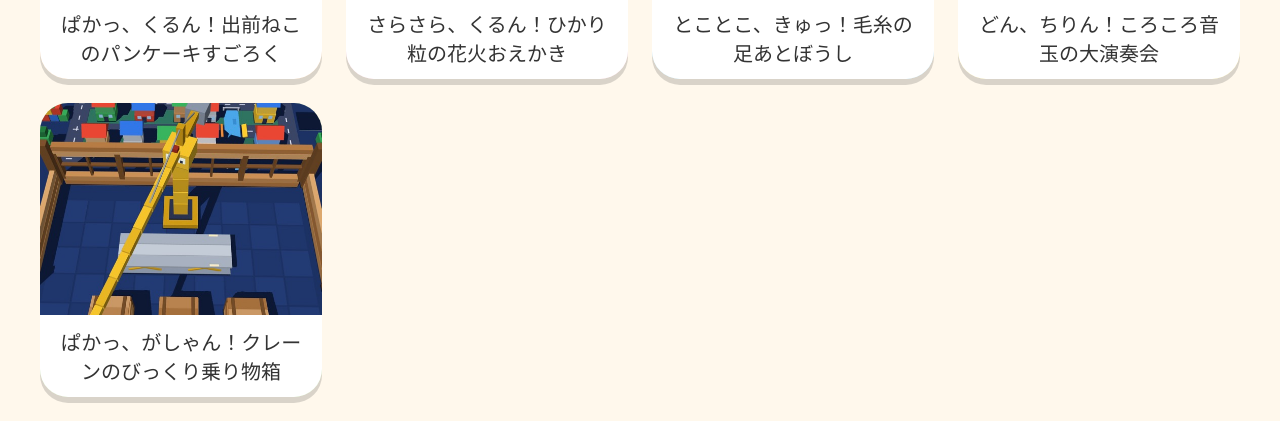
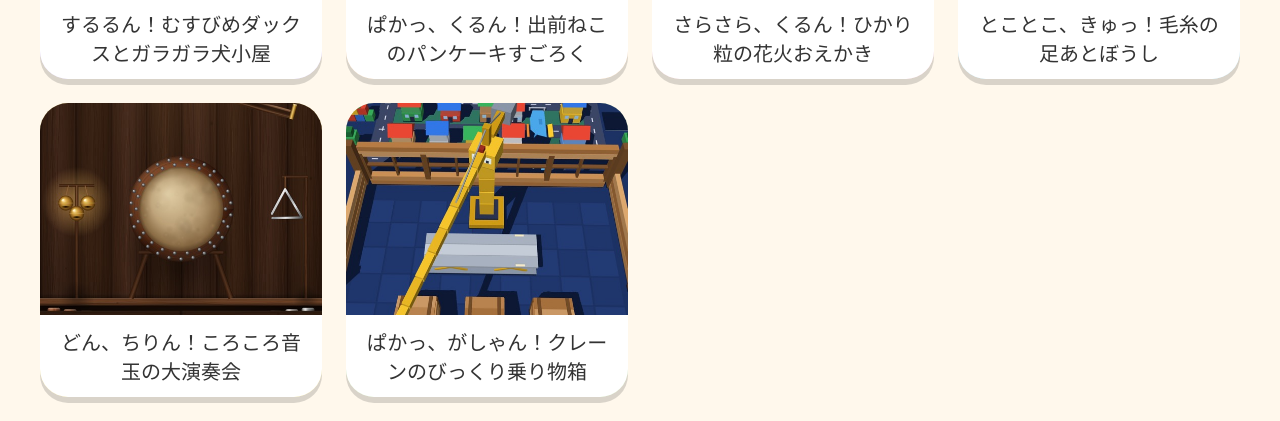
Before and after one commit to zan72122/261103, a plain HTML site: page index.html in a window 1280 px wide. Shown: the part 556-977 px from the top of the page. Drawn offline with Linux system fonts and the light colour scheme.

Commit message:
Update gallery index for 261103

```diff
--- a/index.html
+++ b/index.html
@@ -12,6 +12,7 @@ main{display:grid;grid-template-columns:repeat(auto-fit,minmax(260px,1fr));gap:2
 <a class="card" href="games/261103-2/index.html" style="--c:#c8f0ff" aria-label="びよーん！すけすけパン生地と朝ひかる窓"><img src="thumbs/261103-2.jpg" alt="びよーん！すけすけパン生地と朝ひかる窓"><span>びよーん！すけすけパン生地と朝ひかる窓</span></a>
 <a class="card" href="games/261103-3/index.html" style="--c:#fff1a8" aria-label="ぐるぐる！毛糸ジュースのもこもこ大洪水"><img src="thumbs/261103-3.jpg" alt="ぐるぐる！毛糸ジュースのもこもこ大洪水"><span>ぐるぐる！毛糸ジュースのもこもこ大洪水</span></a>
 <a class="card" href="games/261103-4/index.html" style="--c:#d9f5c5" aria-label="ぎゅるるん！ハンカチ柄うつし工房とピクニック屋根"><img src="thumbs/261103-4.jpg" alt="ぎゅるるん！ハンカチ柄うつし工房とピクニック屋根"><span>ぎゅるるん！ハンカチ柄うつし工房とピクニック屋根</span></a>
+<a class="card" href="games/261103-5/index.html" style="--c:#e6d6ff" aria-label="するるん！むすびめダックスとガラガラ犬小屋"><b style="display:flex;aspect-ratio:4/3;align-items:center;justify-content:center;font-size:96px">🎮</b><span>するるん！むすびめダックスとガラガラ犬小屋</span></a>
 <a class="card" href="games/261103-6/index.html" style="--c:#ffd9b3" aria-label="ぱかっ、くるん！出前ねこのパンケーキすごろく"><img src="thumbs/261103-6.jpg" alt="ぱかっ、くるん！出前ねこのパンケーキすごろく"><span>ぱかっ、くるん！出前ねこのパンケーキすごろく</span></a>
 <a class="card" href="games/261103-7/index.html" style="--c:#ffd6e0" aria-label="さらさら、くるん！ひかり粒の花火おえかき"><img src="thumbs/261103-7.jpg" alt="さらさら、くるん！ひかり粒の花火おえかき"><span>さらさら、くるん！ひかり粒の花火おえかき</span></a>
 <a class="card" href="games/261103-8/index.html" style="--c:#c8f0ff" aria-label="とことこ、きゅっ！毛糸の足あとぼうし"><img src="thumbs/261103-8.jpg" alt="とことこ、きゅっ！毛糸の足あとぼうし"><span>とことこ、きゅっ！毛糸の足あとぼうし</span></a>
```
